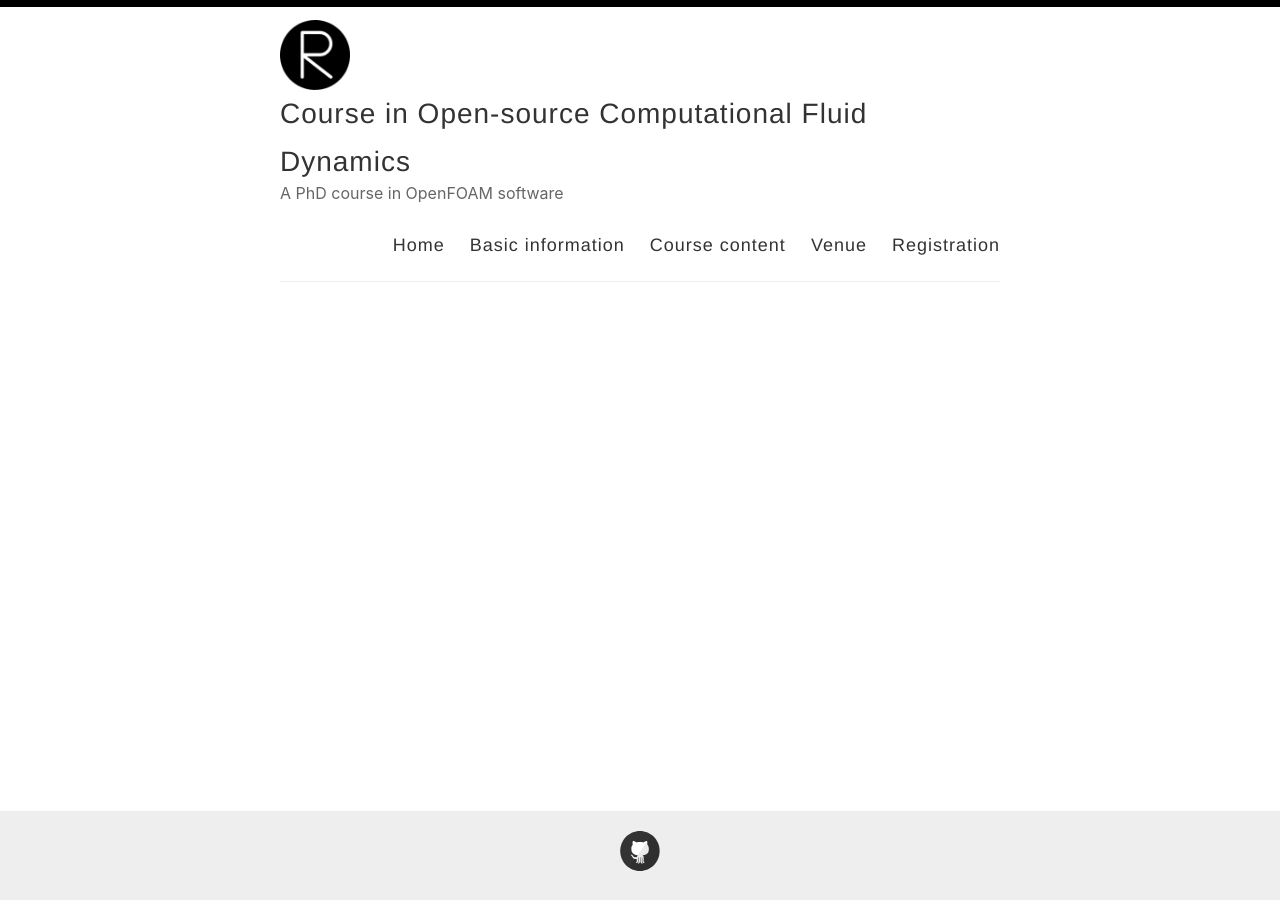
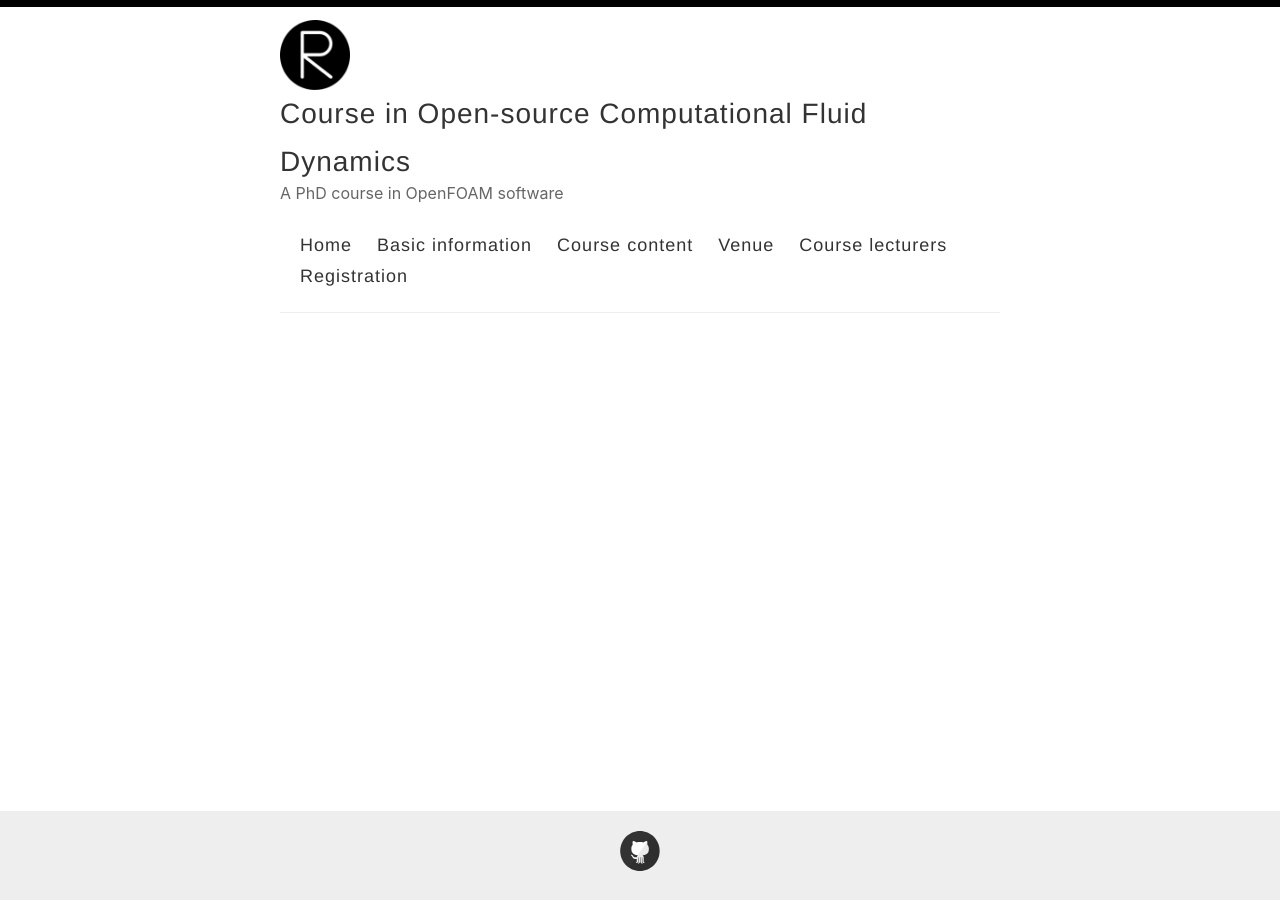
Before and after one commit to OpenSourceCFDCourse/opensourcecfdcourse.github.io, a Jekyll site: the page built from index.html, in a window 1280 px wide. Built offline with Jekyll 4.4.1, drawn with Linux system fonts in a browser that asks for light colours; the list of posts is cut into pages by our own code.

Commit message:
Update default.html

```diff
--- a/_layouts/default.html
+++ b/_layouts/default.html
@@ -32,6 +32,7 @@
               <a href="{{ site.baseurl }}/basic-information">Basic information</a>
               <a href="{{ site.baseurl }}/course-content">Course content</a>
               <a href="{{ site.baseurl }}/venue">Venue</a>
+              <a href="{{ site.baseurl }}/course-lecturers">Course lecturers</a>
               <a href="{{ site.baseurl }}/registration">Registration</a>
             </nav>
           </header>
```
